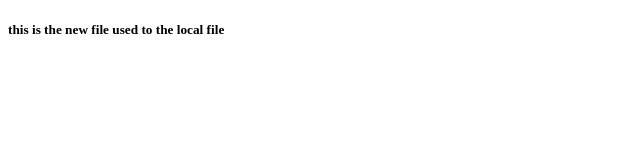
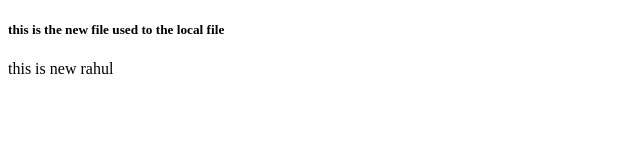
Before and after one commit to Rahulmali123/localRepo, a plain HTML site: page index.html in a window 1280 px wide. Shown: the whole page, without its empty margins (0-640 px from the left). Drawn offline with Linux system fonts and the light colour scheme.

Commit message:
add index update

```diff
--- a/index.html
+++ b/index.html
@@ -7,5 +7,6 @@
 </head>
 <body>
     <h5>this is the new file used to the local file</h5>
+    <p>this is new rahul</p>
 </body>
 </html>
```
